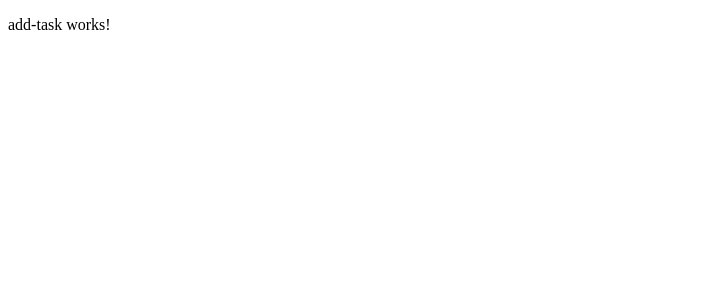
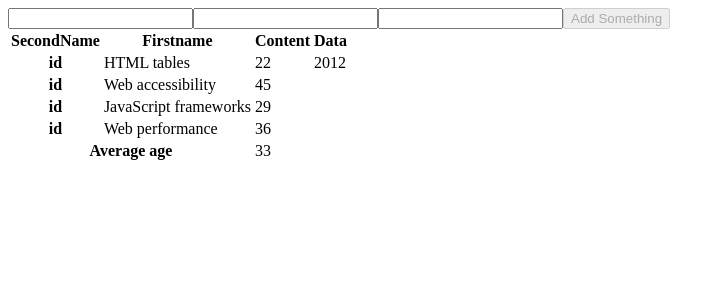
Before and after one commit to SAneck/simple_table, an Angular app: page / in a window 1280 px wide. Shown: the top 300 px of the page, without its empty margins (0-725 px from the left). Built offline with nearby package versions, Linux system fonts and the light colour scheme.

Commit message:
add add tasks in BehaviorSubject

```diff
--- a/src/app/add-task/add-task.component.html
+++ b/src/app/add-task/add-task.component.html
@@ -1 +1,6 @@
-<p>add-task works!</p>
+<form [formGroup]="mainFrom" (ngSubmit)="submit()">
+    <input formControlName="firstName">
+    <input formControlName="secondName">
+    <input formControlName="content">
+    <button [disabled]="mainFrom.invalid" type="submit">Add Something</button>
+</form>
--- a/src/app/add-task/add-task.component.ts
+++ b/src/app/add-task/add-task.component.ts
@@ -1,13 +1,37 @@
+import { CommonModule } from '@angular/common';
 import { ChangeDetectionStrategy, Component } from '@angular/core';
-
+import { FormControl, FormGroup, ReactiveFormsModule, Validators } from '@angular/forms';
+import { FormTypes } from '../form-types';
+import { TasksService } from '../tasks.service';
 @Component({
   selector: 'app-add-task',
   standalone: true,
-  imports: [],
+  imports: [CommonModule, ReactiveFormsModule],
   templateUrl: './add-task.component.html',
   styleUrl: './add-task.component.scss',
   changeDetection: ChangeDetectionStrategy.OnPush
 })
 export class AddTaskComponent {
+  mainFrom: FormGroup
+
+  constructor(private tasksService: TasksService){
+    this.mainFrom = new FormGroup<FormTypes>({
+      firstName: new FormControl('', Validators.required),
+      secondName: new FormControl('', Validators.required),
+      content: new FormControl('', Validators.required),
+      date: new FormControl(new Date())
+    })
+  }
+
+  submit(){
+    this.tasksService.addTask({
+      content: this.mainFrom.value.content || '',
+        firstName: this.mainFrom.value.firstName || '',
+        secondName: this.mainFrom.value.secondName || '',
+        date: this.mainFrom.value.date || new Date()
+    })
+  }
+
+
 
 }
--- a/src/app/app.component.html
+++ b/src/app/app.component.html
@@ -1 +1,2 @@
 <app-add-task></app-add-task>
+<app-table></app-table>
--- a/src/app/app.component.ts
+++ b/src/app/app.component.ts
@@ -1,11 +1,12 @@
 import { Component } from '@angular/core';
 import { RouterOutlet } from '@angular/router';
 import { AddTaskComponent } from "./add-task/add-task.component";
+import { TableComponent } from "./table/table.component";
 
 @Component({
   selector: 'app-root',
   standalone: true,
-  imports: [RouterOutlet, AddTaskComponent],
+  imports: [RouterOutlet, AddTaskComponent, TableComponent],
   templateUrl: './app.component.html',
   styleUrl: './app.component.scss'
 })
--- /dev/null
+++ b/src/app/form-types.ts
@@ -0,0 +1,8 @@
+import { FormControl } from "@angular/forms"
+
+export interface FormTypes{
+    firstName: FormControl<string | null>
+    secondName: FormControl<string | null>
+    content: FormControl<string | null>
+    date: FormControl<Date | null>
+}
--- /dev/null
+++ b/src/app/table/table.component.html
@@ -0,0 +1,39 @@
+<table>
+    <thead>
+        <tr>
+            <th scope="col">SecondName</th>
+            <th scope="col">Firstname</th>
+            <th scope="col">Content</th>
+            <th scope="col">Data</th>
+        </tr>
+    </thead>
+    <tbody>
+        <tr>
+            <th scope="row">id</th>
+            <td>HTML tables</td>
+            <td>22</td>
+            <td>2012</td>
+        </tr>
+        <tr>
+            <th scope="row">id</th>
+            <td>Web accessibility</td>
+            <td>45</td>
+        </tr>
+        <tr>
+            <th scope="row">id</th>
+            <td>JavaScript frameworks</td>
+            <td>29</td>
+        </tr>
+        <tr>
+            <th scope="row">id</th>
+            <td>Web performance</td>
+            <td>36</td>
+        </tr>
+    </tbody>
+    <tfoot>
+        <tr>
+            <th scope="row" colspan="2">Average age</th>
+            <td>33</td>
+        </tr>
+    </tfoot>
+</table>
--- /dev/null
+++ b/src/app/table/table.component.ts
@@ -0,0 +1,13 @@
+import { ChangeDetectionStrategy, Component } from '@angular/core';
+
+@Component({
+  selector: 'app-table',
+  standalone: true,
+  imports: [],
+  templateUrl: './table.component.html',
+  styleUrl: './table.component.scss',
+  changeDetection: ChangeDetectionStrategy.OnPush
+})
+export class TableComponent {
+
+}
--- a/src/app/tasks.service.ts
+++ b/src/app/tasks.service.ts
@@ -1,9 +1,20 @@
 import { Injectable } from '@angular/core';
+import { BehaviorSubject } from 'rxjs';
+import { FormTypes } from './form-types';
+import { FormControl } from '@angular/forms';
 
 @Injectable({
   providedIn: 'root'
 })
 export class TasksService {
 
+  tasks$ = new BehaviorSubject<FormTypes[]>([])
+
   constructor() { }
+
+  addTask( form: FormTypes){
+    this.tasks$.next([...this.tasks$.value, form]);
+    console.log(this.tasks$.value)
+  }
+
 }
```
Also changed, not shown: src/app/table/table.component.scss (added).
